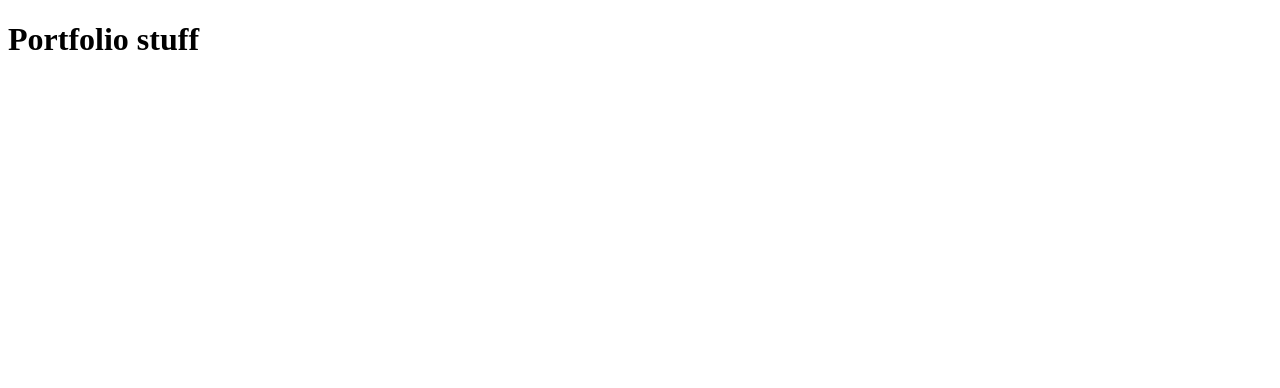
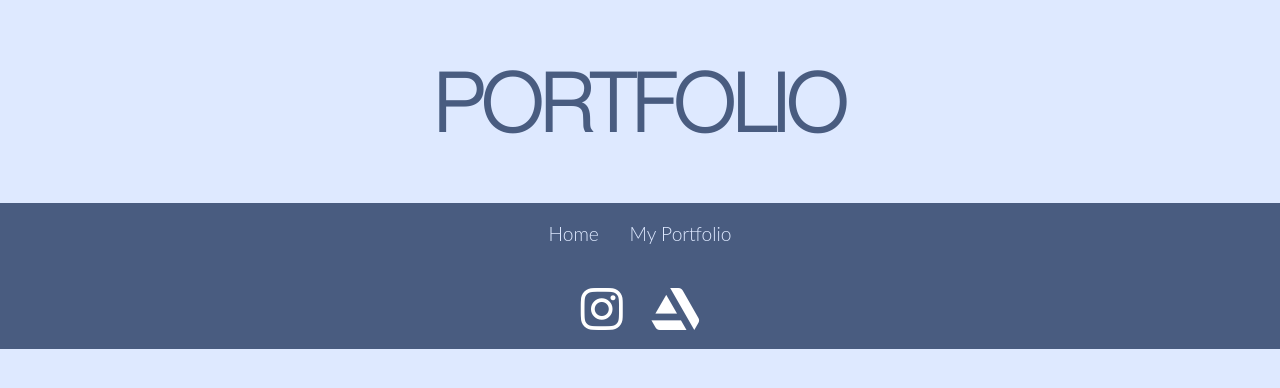
Before and after one commit to mars-schmutz/mars-schmutz.github.io, a plain HTML site: page portfolio.html in a window 1280 px wide. Drawn offline with nearby package versions, Linux system fonts and the light colour scheme.

Commit message:
work on footer

```diff
--- a/css/styles.css
+++ b/css/styles.css
@@ -157,7 +157,15 @@ footer {
     display: block;
     background-color: #495c80;
     color: white;
-    padding: 3em;
+    padding: 1em;
+}
+
+footer i {
+    padding: 0 .25em;
+}
+
+footer a {
+    color: unset;
 }
 
 /**********************
--- a/portfolio.html
+++ b/portfolio.html
@@ -1,9 +1,27 @@
 <!DOCTYPE html>
 <html>
     <head>
-        <title>Portfolio</title>
+        <meta charset="UTF-8">
+        <title>Mersh || Portfolio</title>
+        <meta name="viewport" content="width=device-width, initial-scale=1.0">
+        <link rel="stylesheet" href="css/styles.css">
+        <script src="https://kit.fontawesome.com/9d72bb5bed.js" crossorigin="anonymous"></script>
     </head>
     <body>
-        <h1>Portfolio stuff</h1>
+        <div class="banner">
+            <h1>Portfolio</h1>
+        </div>
+        <nav>
+            <ul>
+                <li><a href="index.html">Home</a></li>
+                <li><a href="portfolio.html">My Portfolio</a></li>
+            </ul>
+        </nav>
+        <footer>
+            <a target="_blank" href="https://www.instagram.com/_twistedbagel/"><i class="fab fa-3x fa-instagram"></i></a>
+            <a target="_blank" href="https://www.artstation.com/twistedbagel"><i class="fab fa-3x fa-artstation"></i></a>
+        </footer>
+        <script src="https://ajax.googleapis.com/ajax/libs/jquery/3.4.1/jquery.min.js"></script>
+        <script src="js/scripts.js"></script>
     </body>
 </html>
```
Also changed, not shown: index.html (+4 -2 lines).
